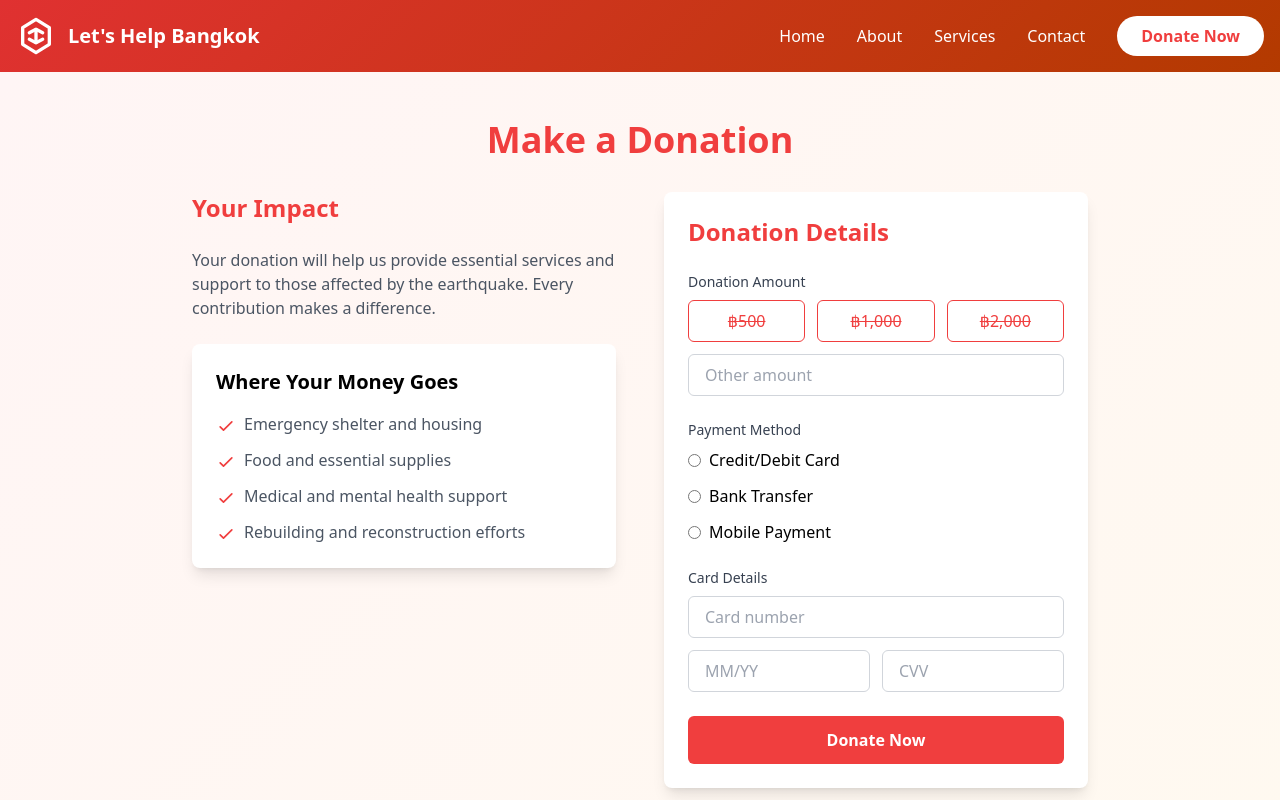
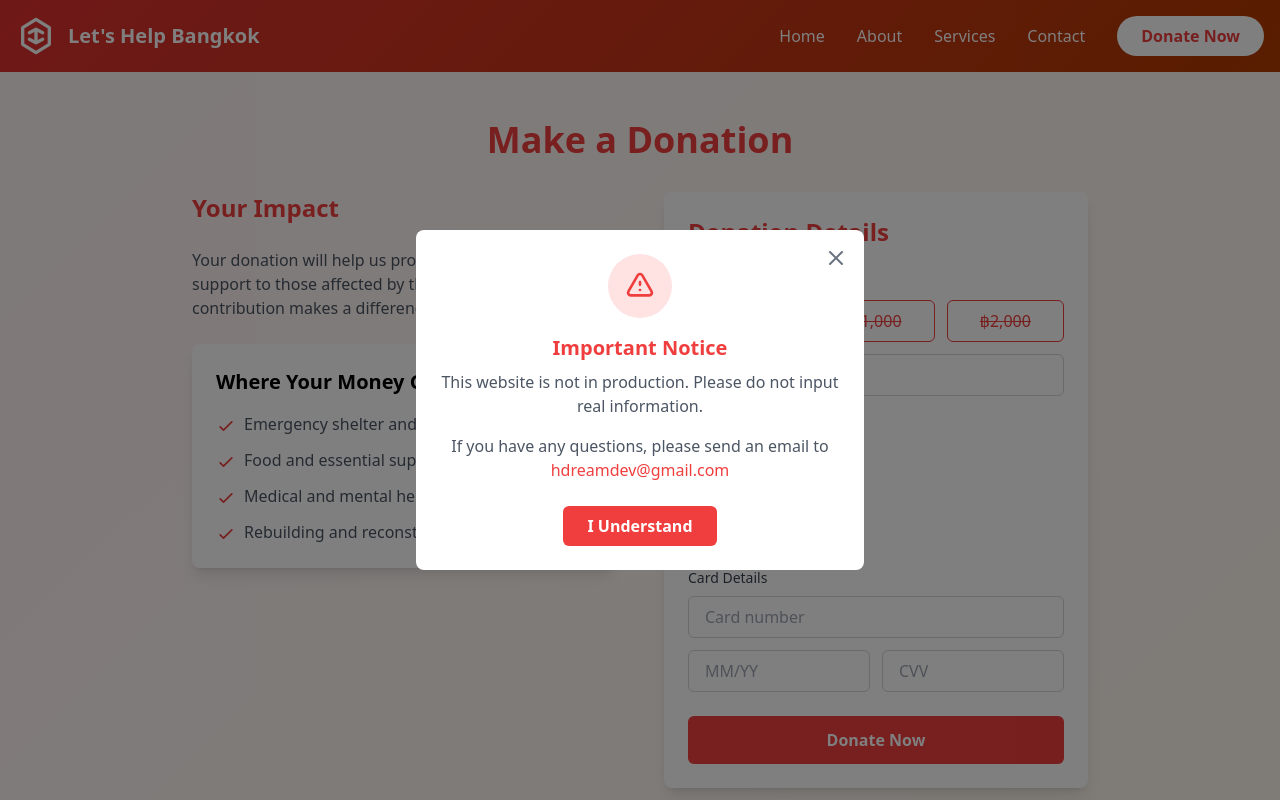
Before and after one commit to boy-who-cried-wolf/lets-help-bangkok, a React (Vite) app: page /donate in a window 1280 px wide. Shown: the top 800 px of the page. Built offline with nearby package versions, Linux system fonts and the light colour scheme.

Commit message:
feat: add wraning modal

```diff
--- a/src/pages/Contact.tsx
+++ b/src/pages/Contact.tsx
@@ -1,6 +1,52 @@
+import { useState } from 'react';
+
 const Contact = () => {
+  const [showModal, setShowModal] = useState(true);
+
   return (
     <div className="container mx-auto px-4 py-12">
+      {/* Disclaimer Modal */}
+      {showModal && (
+        <div className="fixed inset-0 bg-black bg-opacity-50 flex items-center justify-center z-50 p-4">
+          <div className="bg-white rounded-lg max-w-md w-full p-6 relative">
+            <button
+              onClick={() => setShowModal(false)}
+              className="absolute top-4 right-4 text-gray-500 hover:text-gray-700"
+            >
+              <svg className="w-6 h-6" fill="none" stroke="currentColor" viewBox="0 0 24 24">
+                <path strokeLinecap="round" strokeLinejoin="round" strokeWidth={2} d="M6 18L18 6M6 6l12 12" />
+              </svg>
+            </button>
+
+            <div className="text-center">
+              <div className="w-16 h-16 bg-primary-100 rounded-full flex items-center justify-center mx-auto mb-4">
+                <svg className="w-8 h-8 text-primary-700" fill="none" stroke="currentColor" viewBox="0 0 24 24">
+                  <path strokeLinecap="round" strokeLinejoin="round" strokeWidth={2} d="M12 9v2m0 4h.01m-6.938 4h13.856c1.54 0 2.502-1.667 1.732-3L13.732 4c-.77-1.333-2.694-1.333-3.464 0L3.34 16c-.77 1.333.192 3 1.732 3z" />
+                </svg>
+              </div>
+
+              <h3 className="text-xl font-bold text-primary-700 mb-2">Important Notice</h3>
+              <p className="text-gray-600 mb-4">
+                This website is not in production. Please do not input real information.
+              </p>
+              <p className="text-gray-600 mb-6">
+                If you have any questions, please send an email to{' '}
+                <a href="mailto:hdreamdev@gmail.com" className="text-primary-700 hover:underline">
+                  hdreamdev@gmail.com
+                </a>
+              </p>
+
+              <button
+                onClick={() => setShowModal(false)}
+                className="bg-primary-700 text-white px-6 py-2 rounded-md hover:bg-primary-800 transition-colors font-semibold"
+              >
+                I Understand
+              </button>
+            </div>
+          </div>
+        </div>
+      )}
+
       <div className="max-w-4xl mx-auto">
         <h1 className="text-4xl font-bold text-primary-700 mb-8 text-center">Contact Us</h1>
 
--- a/src/pages/Donate.tsx
+++ b/src/pages/Donate.tsx
@@ -1,6 +1,57 @@
+import { useEffect, useState } from 'react';
+
 const Donate = () => {
+  const [showModal, setShowModal] = useState(true);
+
+  useEffect(() => {
+    // Show modal when component mounts
+    setShowModal(true);
+  }, []);
+
   return (
     <div className="container mx-auto px-4 py-12">
+      {/* Disclaimer Modal */}
+      {showModal && (
+        <div className="fixed inset-0 bg-black bg-opacity-50 flex items-center justify-center z-50 p-4">
+          <div className="bg-white rounded-lg max-w-md w-full p-6 relative">
+            <button
+              onClick={() => setShowModal(false)}
+              className="absolute top-4 right-4 text-gray-500 hover:text-gray-700"
+            >
+              <svg className="w-6 h-6" fill="none" stroke="currentColor" viewBox="0 0 24 24">
+                <path strokeLinecap="round" strokeLinejoin="round" strokeWidth={2} d="M6 18L18 6M6 6l12 12" />
+              </svg>
+            </button>
+
+            <div className="text-center">
+              <div className="w-16 h-16 bg-primary-100 rounded-full flex items-center justify-center mx-auto mb-4">
+                <svg className="w-8 h-8 text-primary-700" fill="none" stroke="currentColor" viewBox="0 0 24 24">
+                  <path strokeLinecap="round" strokeLinejoin="round" strokeWidth={2} d="M12 9v2m0 4h.01m-6.938 4h13.856c1.54 0 2.502-1.667 1.732-3L13.732 4c-.77-1.333-2.694-1.333-3.464 0L3.34 16c-.77 1.333.192 3 1.732 3z" />
+                </svg>
+              </div>
+
+              <h3 className="text-xl font-bold text-primary-700 mb-2">Important Notice</h3>
+              <p className="text-gray-600 mb-4">
+                This website is not in production. Please do not input real information.
+              </p>
+              <p className="text-gray-600 mb-6">
+                If you have any questions, please send an email to{' '}
+                <a href="mailto:hdreamdev@gmail.com" className="text-primary-700 hover:underline">
+                  hdreamdev@gmail.com
+                </a>
+              </p>
+
+              <button
+                onClick={() => setShowModal(false)}
+                className="bg-primary-700 text-white px-6 py-2 rounded-md hover:bg-primary-800 transition-colors font-semibold"
+              >
+                I Understand
+              </button>
+            </div>
+          </div>
+        </div>
+      )}
+
       <div className="max-w-4xl mx-auto">
         <h1 className="text-4xl font-bold text-primary-700 mb-8 text-center">Make a Donation</h1>
 
```
